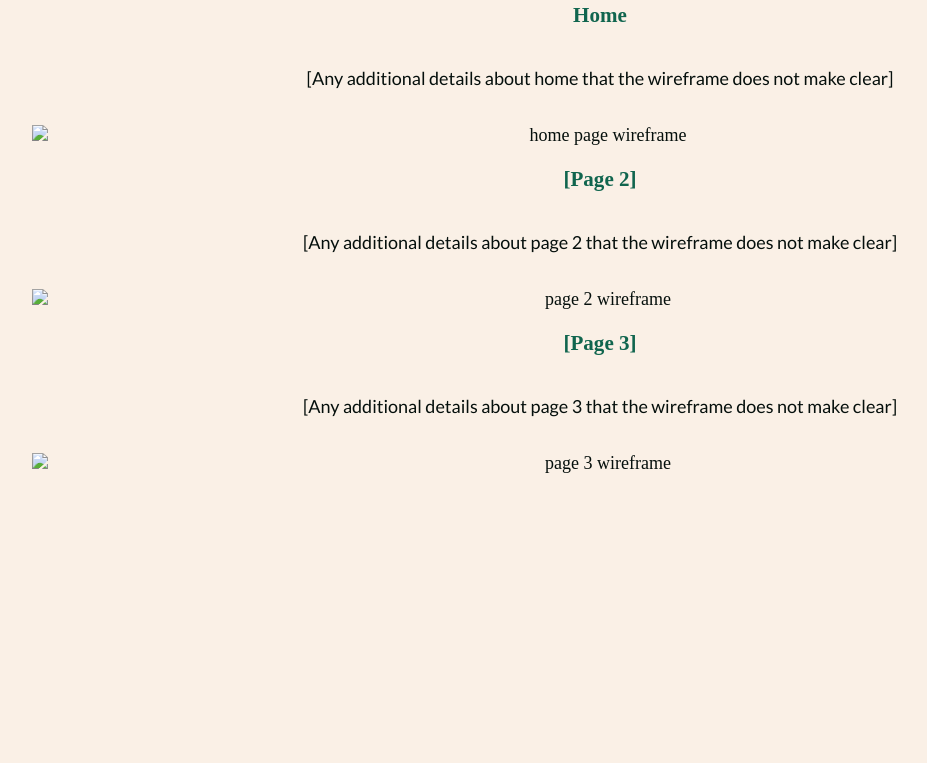
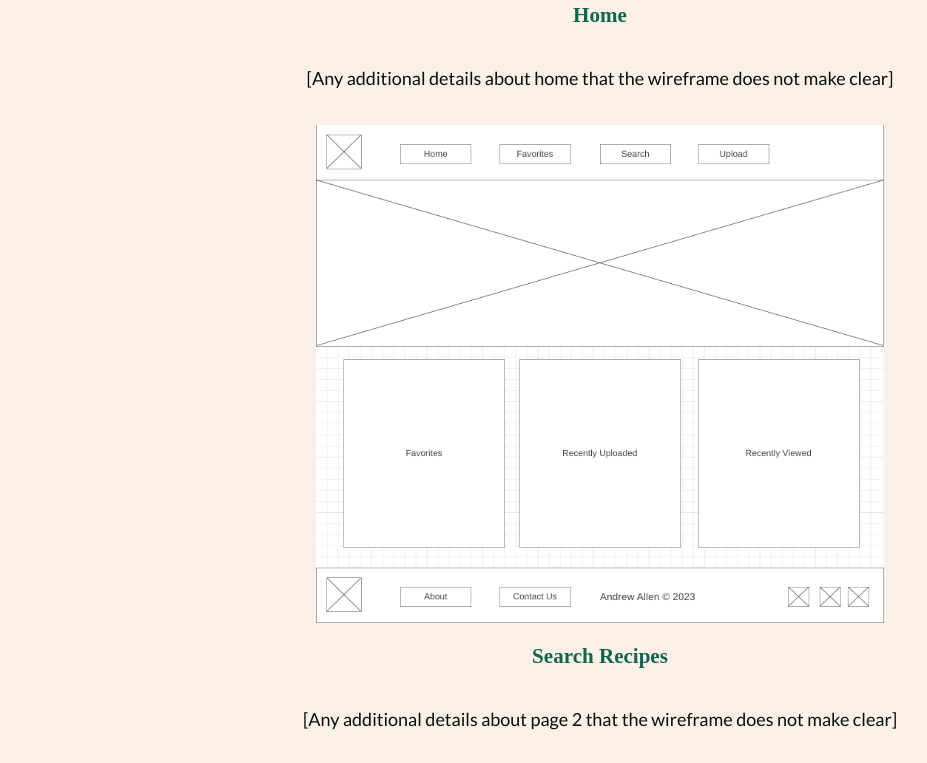
Before and after one commit to allenjandrew/wdd130, a plain HTML site: page recipes/resources/site-plan.html in a window 1280 px wide. Shown: the part 7797-8560 px from the top of the page, without its empty margins (40-967 px from the left). Before the commit the page ends 8343 px from the top, so only its background shows below. Drawn offline with Linux system fonts and the light colour scheme; a web font is replaced by a local one.

Commit message:
Created wireframes for recipea

```diff
--- a/recipes/resources/site-plan.html
+++ b/recipes/resources/site-plan.html
@@ -203,21 +203,33 @@
         [Any additional details about home that the wireframe does not make
         clear]
       </p>
-      <img src="#" alt="home page wireframe" />
+      <img
+        class="wireframe"
+        src="../images/wireframe-home.png"
+        alt="home page wireframe"
+      />
 
-      <h3>[Page 2]</h3>
+      <h3>Search Recipes</h3>
       <p>
         [Any additional details about page 2 that the wireframe does not make
         clear]
       </p>
-      <img src="#" alt="page 2 wireframe" />
+      <img
+        class="wireframe"
+        src="../images/wireframe-search.png"
+        alt="page 2 wireframe - search"
+      />
 
-      <h3>[Page 3]</h3>
+      <h3>Upload Your Recipe</h3>
       <p>
         [Any additional details about page 3 that the wireframe does not make
         clear]
       </p>
-      <img src="#" alt="page 3 wireframe" />
+      <img
+        class="wireframe"
+        src="../images/wireframe-upload.png"
+        alt="page 3 wireframe - upload"
+      />
     </main>
   </body>
 </html>
--- a/recipes/styles/site-plan.css
+++ b/recipes/styles/site-plan.css
@@ -189,3 +189,7 @@ nav a:hover {
   border-top: 1px solid;
   border-right: 1px solid;
 }
+
+.wireframe {
+  width: 50%;
+}
```
Also changed, not shown: recipes/images/wireframe-home.png (added), recipes/images/wireframe-search.png (added), recipes/images/wireframe-upload.png (added).
